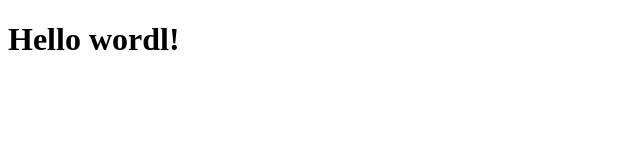
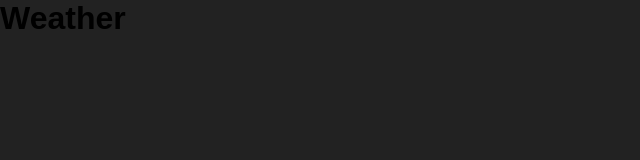
Before and after one commit to 3oysen/weather-project, a website: page index.html in a window 1280 px wide. Shown: the whole page, without its empty margins (0-640 px from the left). Drawn offline with Linux system fonts and the light colour scheme.

Commit message:
structure update

```diff
--- a/index.html
+++ b/index.html
@@ -6,11 +6,11 @@
 		<meta name="viewport" content="width=device-width, initial-scale=1.0" />
 		<link rel="stylesheet" href="/styles/style.css" />
 		<script src="../js/script.js" type="module"></script>
-		<title>Document</title>
+		<title>weather-project</title>
 	</head>
 	<body>
 		<div class="container">
-			<h1>Hello wordl!</h1>
+			<h1>Weather</h1>
 		</div>
 	</body>
 </html>
--- a/styles/style.css
+++ b/styles/style.css
@@ -0,0 +1,10 @@
+* {
+	margin: 0;
+	padding: 0;
+	font-family: "Poppins", sans-serif;
+	box-sizing: border-box;
+}
+
+body {
+	background-color: #222;
+}
```
Also changed, not shown: src/js/script.js (renamed from js/script.js).
